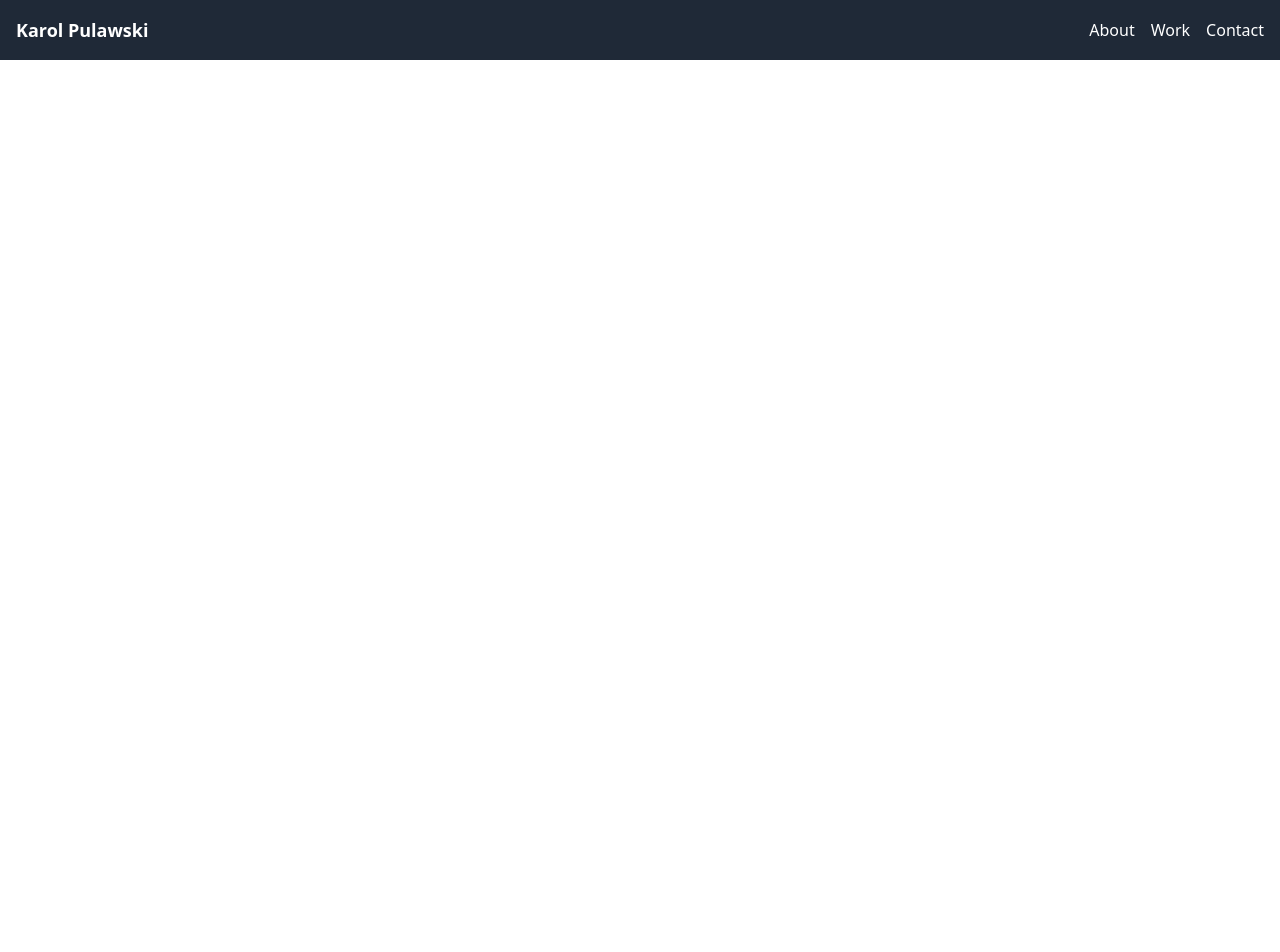
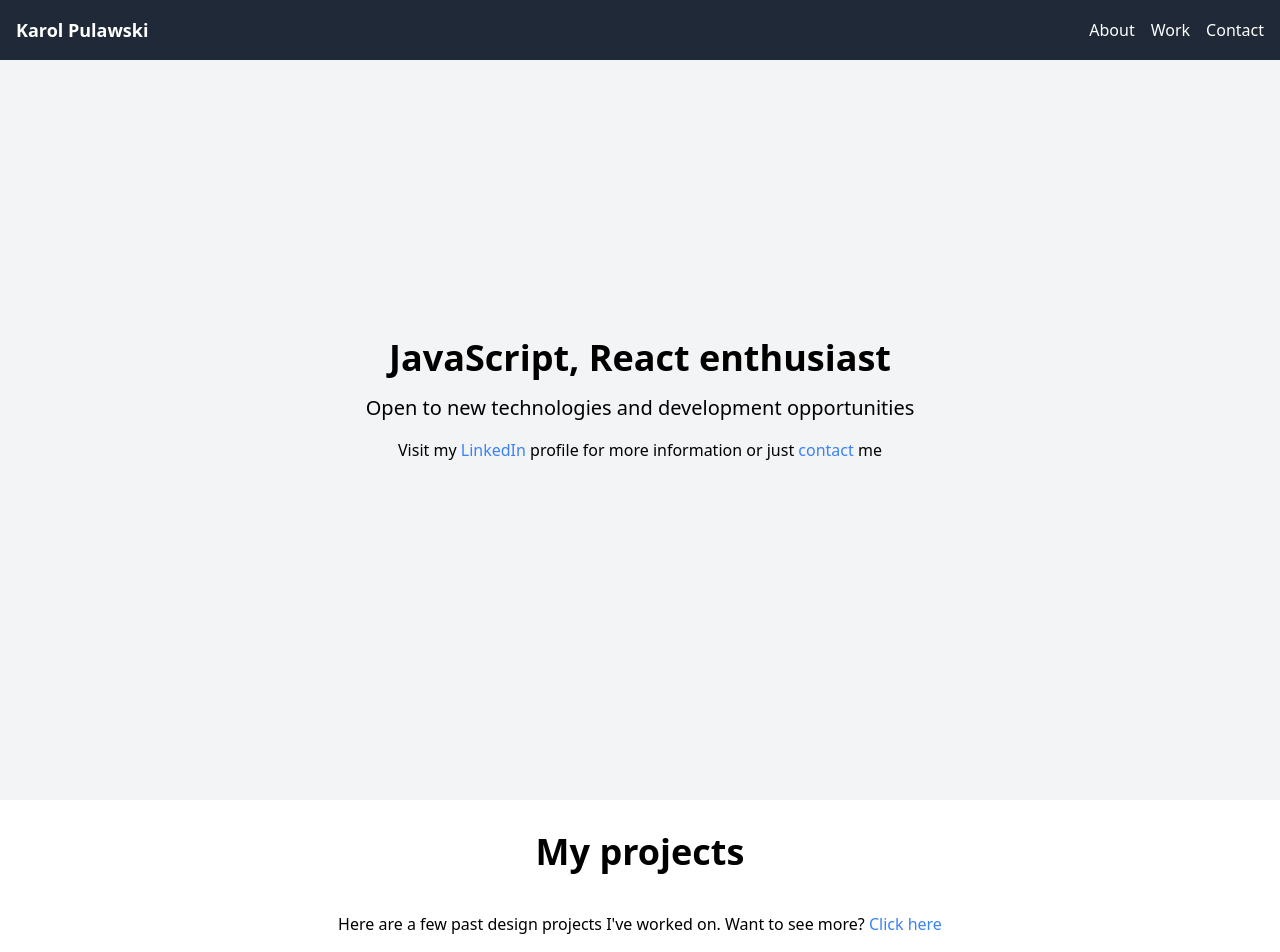
Before and after one commit to BlueInside/personalWebsite, a React (Vite) app: page / in a window 1280 px wide. Shown: the top 952 px of the page. Before the commit the page ends 800 px from the top, so only its background shows below. Built offline with nearby package versions, Linux system fonts and the light colour scheme; the HTML template or start-up script is replaced by a standard one.

Commit message:
display pages

```diff
--- a/src/pages/Home.jsx
+++ b/src/pages/Home.jsx
@@ -1,8 +1,75 @@
+import Project from "../components/Project";
+
 export default function Home() {
   return (
-    <section id="home">
-      <h1>Welcome to My Personal Website</h1>
-      <p>Introduction and Resume</p>
-    </section>
+    <div>
+      <section
+        id="about"
+        className="m-auto flex min-h-screen flex-col items-center justify-center bg-gray-100 p-8"
+      >
+        <div className="mx-auto flex max-w-3xl flex-col items-center">
+          <h1 className="mb-4 text-4xl font-bold">
+            JavaScript, React enthusiast
+          </h1>
+          <p className="mb-4 text-xl">
+            Open to new technologies and development opportunities
+          </p>
+          <p>
+            Visit my{" "}
+            <a href="" className="text-blue-500">
+              LinkedIn
+            </a>{" "}
+            profile for more information or just{" "}
+            <a className="text-blue-500" href="">
+              contact{" "}
+            </a>
+            me
+          </p>
+        </div>
+      </section>
+
+      <section id="work" className="min-h-screen bg-white p-8">
+        {" "}
+        <div className="mx-auto flex max-w-6xl flex-col items-center gap-6">
+          <h2 className="mb-4 text-4xl font-bold">My projects</h2>
+          <h3>
+            Here are a few past design projects I&apos;ve worked on. Want to see
+            more?{" "}
+            <a className="text-blue-500" href="#">
+              Click here
+            </a>
+          </h3>
+          <Project
+            image="public/images/social.jpg"
+            title="Facebook Replica"
+            description=" A dynamic clone of Facebook featuring core functionalities like posts, likes, and comments, built to demonstrate proficiency in handling complex web architectures."
+            githubLink="https://github.com/yourusername/project1"
+            websiteLink="https://project1.com"
+            isImageLeft={false}
+          />
+          <Project
+            image="public/images/chat.jpg"
+            title="Chat Application"
+            description="A straightforward chat application designed to refine backend development skills. This project focuses on creating a reliable messaging platform without the use of WebSocket technology, emphasizing robust server-side functionalities."
+            githubLink="https://github.com/yourusername/project2"
+            websiteLink="https://project2.com"
+            isImageLeft={true}
+          />
+          <Project
+            image="public/images/waldo.webp"
+            title="Interactive 'Where's Waldo?' Game"
+            description="A fun, interactive game that challenges users to find Waldo in crowded scene, developed to showcase skills in user interface design and attention to detail."
+            githubLink="https://github.com/yourusername/project3"
+            websiteLink="https://project3.com"
+            isImageLeft={false}
+          />
+        </div>
+      </section>
+
+      <section id="contact" className="min-h-screen bg-white p-8">
+        <h2 className="mb-4 text-4xl font-bold">Contact</h2>
+        {/* Add your contact details here */}
+      </section>
+    </div>
   );
 }
```
